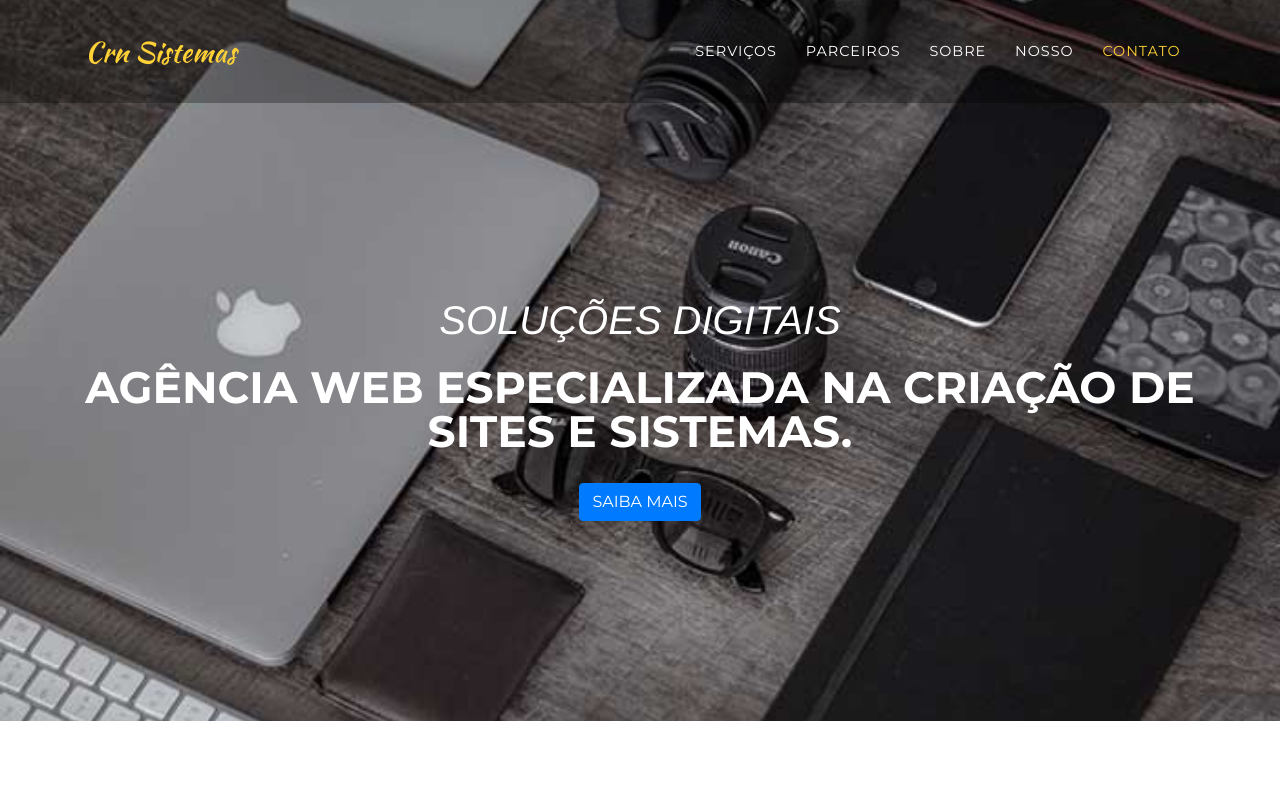
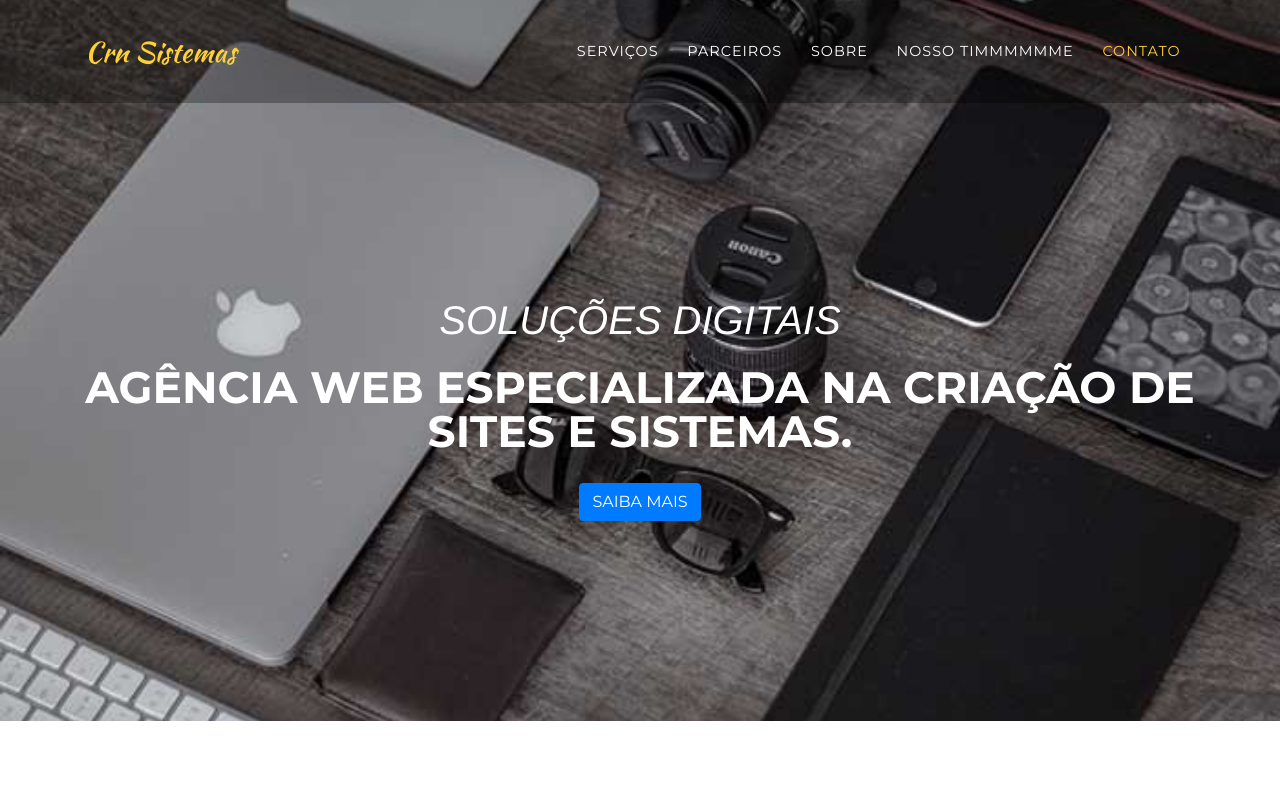
Before and after one commit to CristovaoRNogueira/CRNsistemas, a website with bundled scripts: page index.html in a window 1280 px wide. Shown: the top 788 px of the page. Built offline with nearby package versions, Linux system fonts and the light colour scheme; a web font is replaced by a local one.

Commit message:
Teste mudançaaaa

```diff
--- a/index.html
+++ b/index.html
@@ -52,7 +52,7 @@
             <a class="nav-link js-scroll-trigger" href="#about">Sobre</a>
           </li>
           <li class="nav-item">
-            <a class="nav-link js-scroll-trigger" href="#team">Nosso</a>
+            <a class="nav-link js-scroll-trigger" href="#team">Nosso Timmmmmme</a>
           </li>
           <li class="nav-item">
             <a class="nav-link js-scroll-trigger" href="#contact">Contato</a>
```
